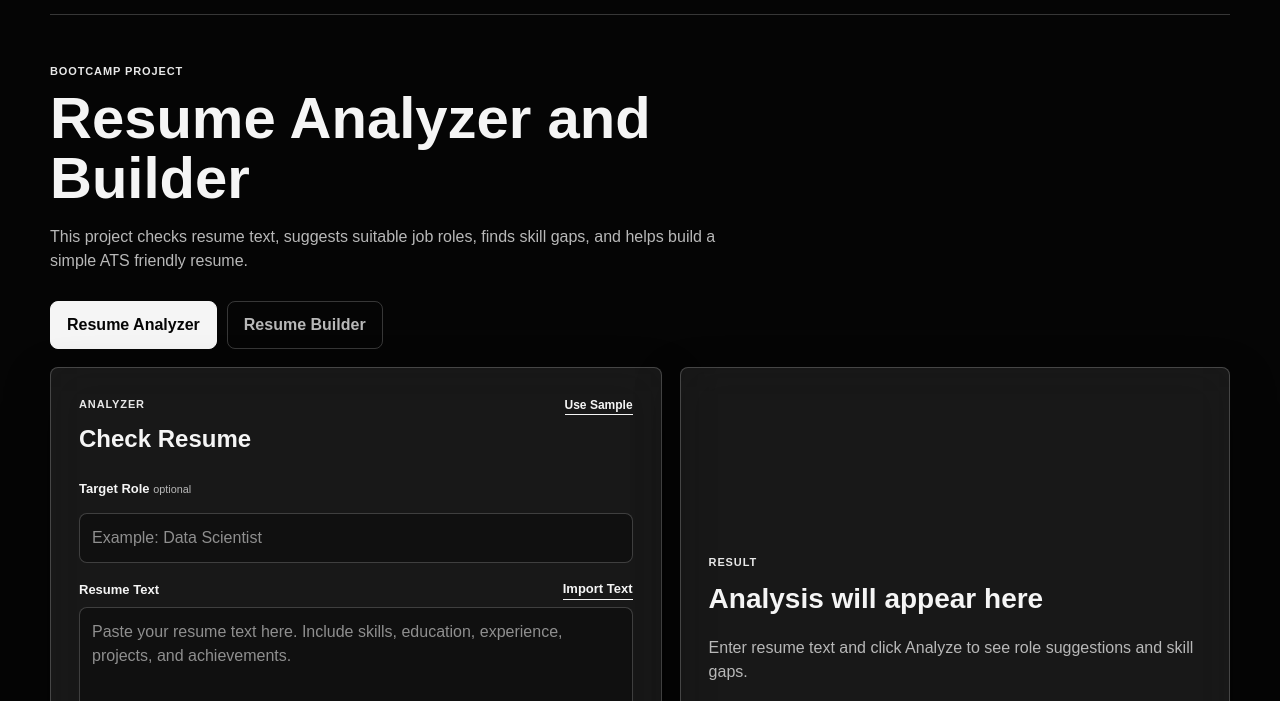
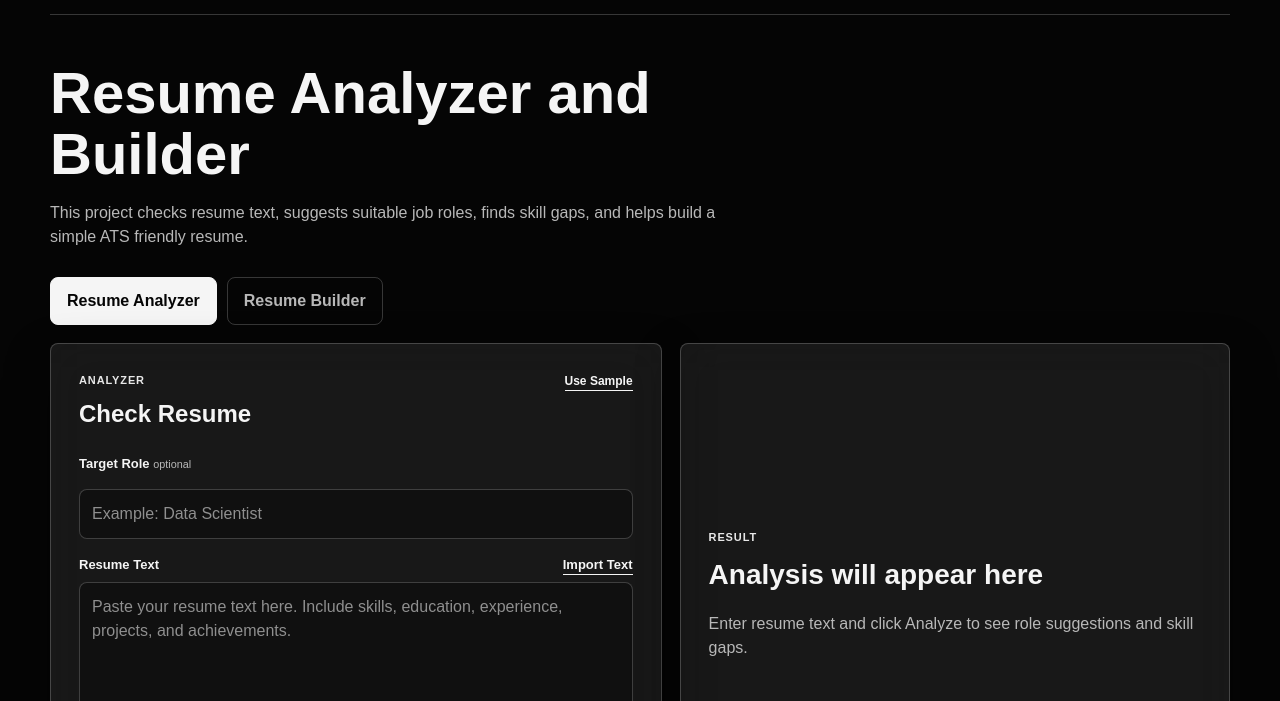
Before and after one commit to arnav199/Bootcamp-project, a website: page public/index.html in a window 1280 px wide. Shown: the part 57-758 px from the top of the page. Drawn offline with Linux system fonts and the light colour scheme; no server answers.

```diff
--- a/public/index.html
+++ b/public/index.html
@@ -21,7 +21,7 @@
 
     <main>
       <section class="page-title">
-        <p class="kicker">Bootcamp Project</p>
+
         <h1>Resume Analyzer and Builder</h1>
         <p>
           This project checks resume text, suggests suitable job roles, finds skill gaps,
```
Also changed, not shown: 1 other file.
